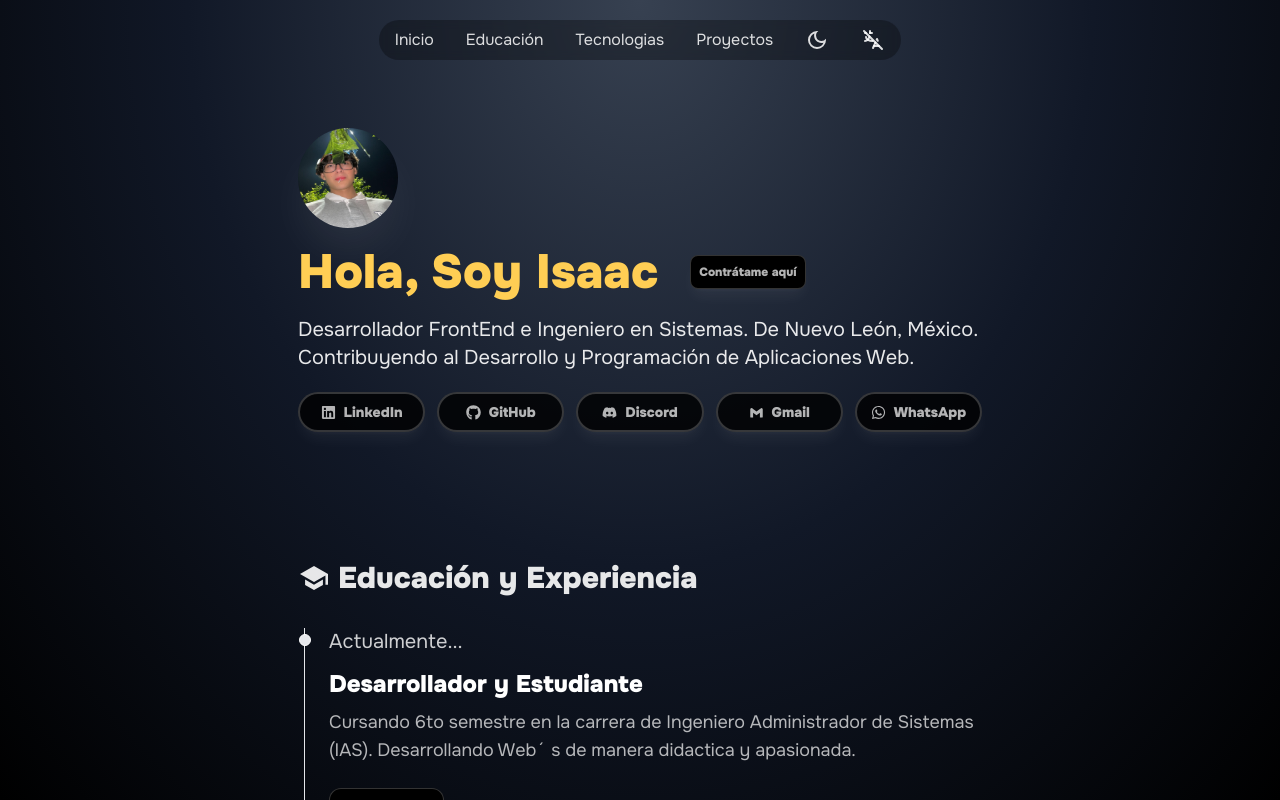
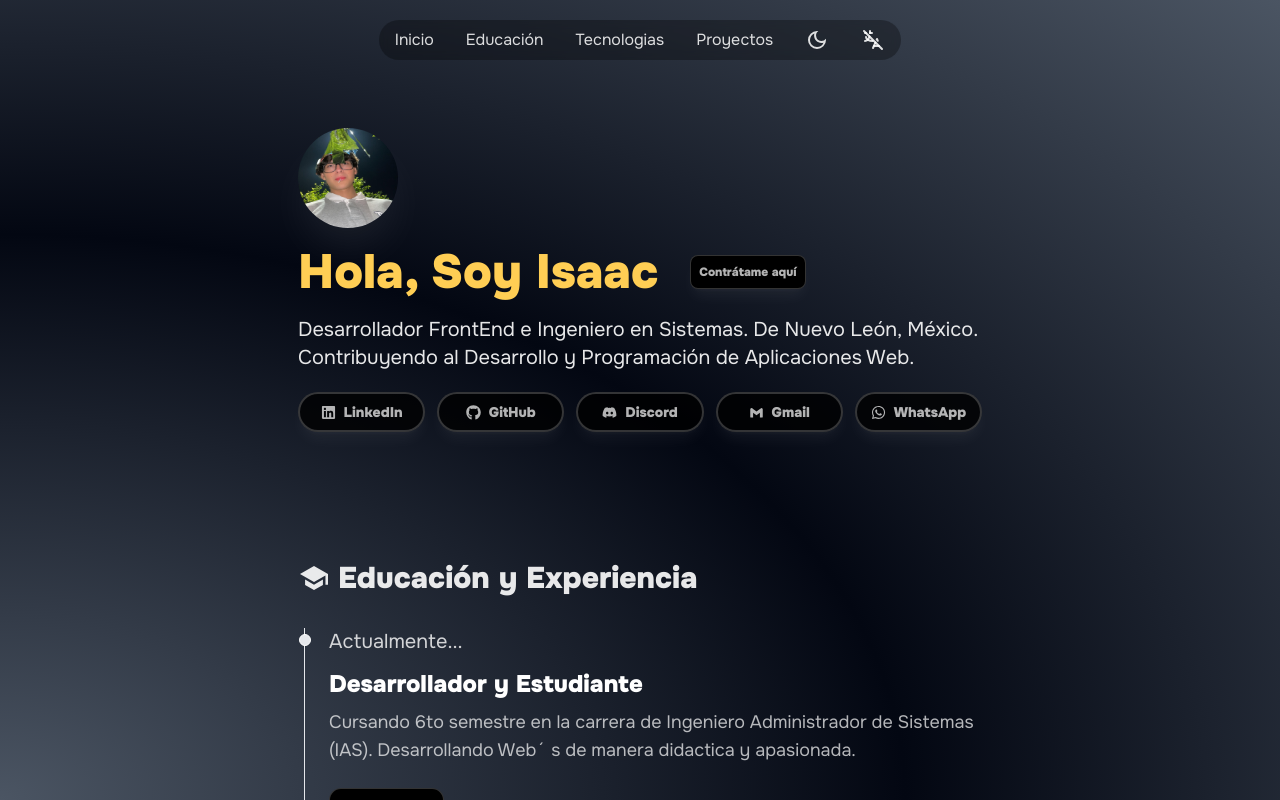
Before and after one commit to Hypeyiii/react_portfolio, a React (Vite) app: page / in a window 1280 px wide. Shown: the top 800 px of the page. Built offline with nearby package versions, Linux system fonts and the light colour scheme.

Commit message:
change background design again

```diff
--- a/src/App.jsx
+++ b/src/App.jsx
@@ -50,9 +50,9 @@ function App() {
     <div className="fixed left-0 top-0 -z-10 h-full w-full">
       <div className="relative h-full w-full ">
       {darkMode ?
-        <div className="absolute inset-0 -z-10 h-full w-full bg-[radial-gradient(ellipse_at_bottom_left,_var(--tw-gradient-stops))] from-gray-900 via-gray-100 to-gray-900"></div>
+        <div className="absolute inset-0 -z-10 h-full w-full bg-[radial-gradient(ellipse_at_bottom_left,_var(--tw-gradient-stops))] from-gray-900 via-gray-50 to-gray-900"></div>
         :
-        <div className="relative h-full w-full bg-black"><div className="absolute bottom-0 left-0 right-0 top-0 bg-[radial-gradient(ellipse_at_top,_var(--tw-gradient-stops))] from-gray-700 via-gray-900 to-black"></div></div>
+        <div className="relative h-full w-full bg-black"><div className="absolute bottom-0 left-0 right-0 top-0 bg-[radial-gradient(ellipse_at_bottom_left,_var(--tw-gradient-stops))] from-gray-600 via-gray-950 to-gray-600"></div></div>
       }
 
       </div>
```
